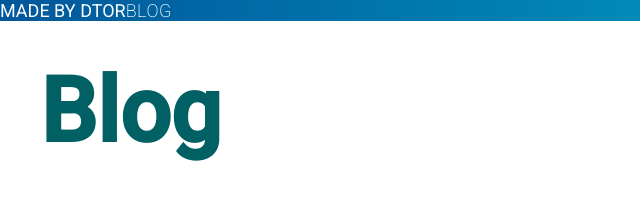
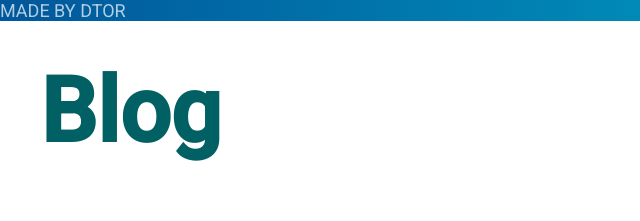
Before and after one commit to TORRESDESIGN/myBlog, an Eleventy site: page src/index.njk in a window 1280 px wide. Shown: the top 221 px of the page, 0-640 px from the left. Built offline with nearby package versions, Linux system fonts and the light colour scheme; Eleventy itself is replaced by a stand-in of ours; files that its build step writes are made by us from their sources.

Commit message:
removed blog nav elements from header

```diff
--- a/src/_includes/header.njk
+++ b/src/_includes/header.njk
@@ -4,9 +4,6 @@
 		  <a href="https://madebydtor.com/" id="logo">
 		    <span>Made By DTOR</span>
 		  </a>
-		  <div class="right-menu">
-		  	<a href="/" class="blog-btn">Blog</a>
-		  </div>
 		</nav>
 	</div>
 </header>
```
